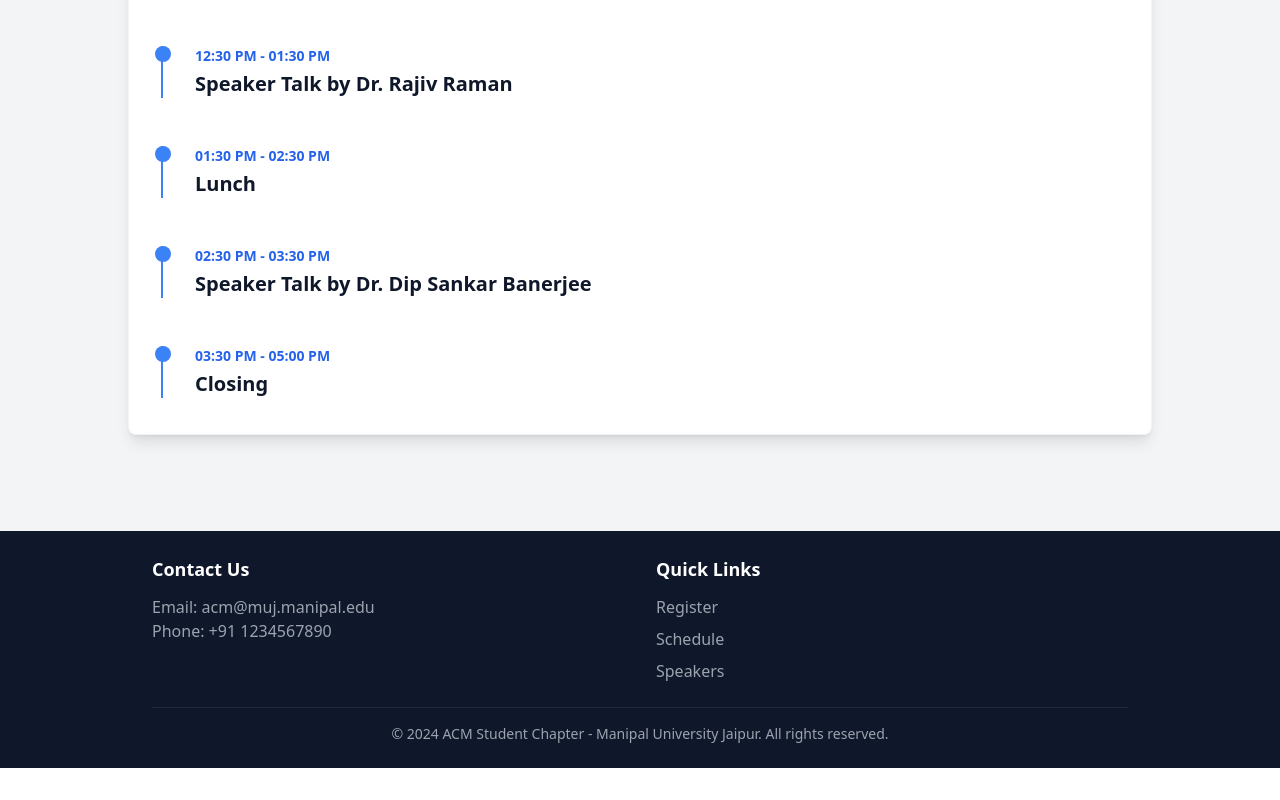
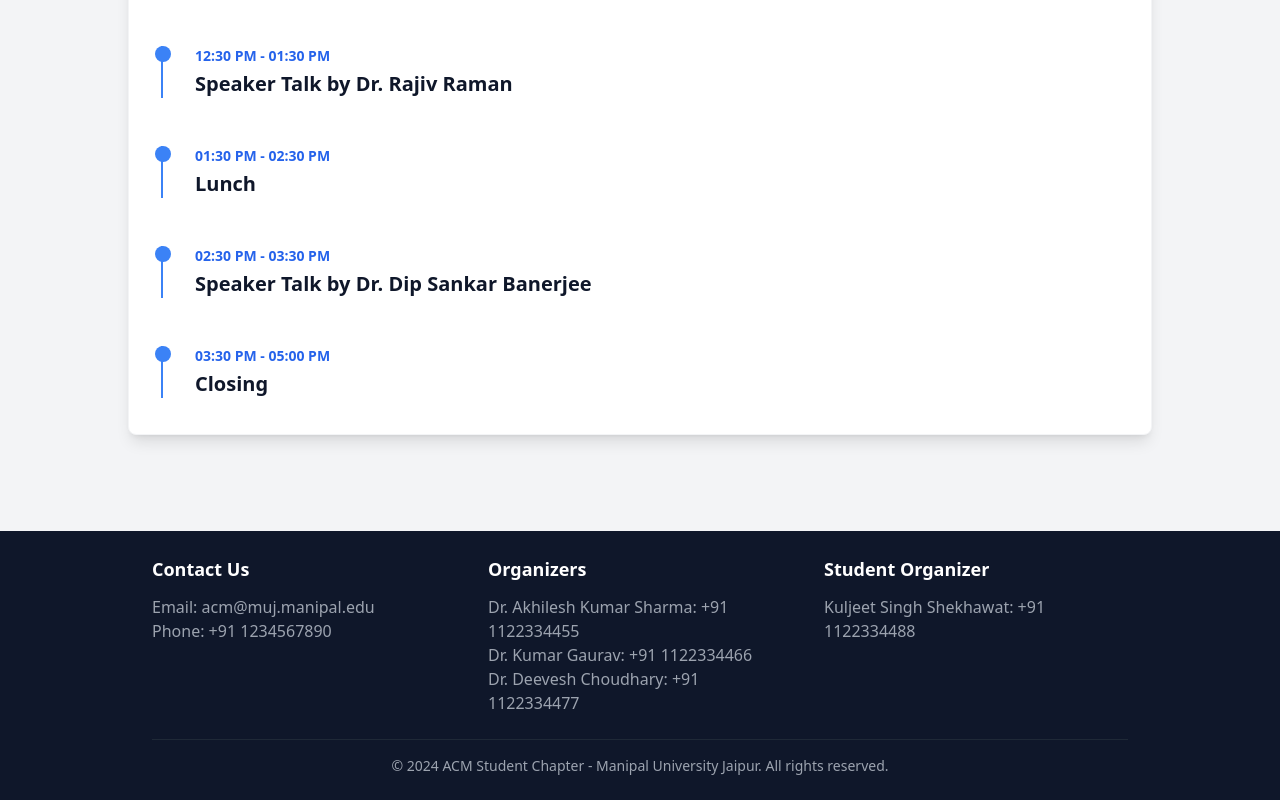
Before and after one commit to bhasinagam/ROCS, a React (Vite) app: page / in a window 1280 px wide. Shown: the part 3495-4295 px from the top of the page. Before the commit the page ends 4263 px from the top, so only its background shows below. Built offline with nearby package versions, Linux system fonts and the light colour scheme.

Commit message:
Update Footer.tsx
Added Organizers and fixed alignment

```diff
--- a/src/components/Footer.tsx
+++ b/src/components/Footer.tsx
@@ -4,22 +4,39 @@ export function Footer() {
   return (
     <footer className="bg-slate-900 text-white py-6">
       <div className="max-w-5xl mx-auto px-4 lg:px-6">
-        <div className="grid md:grid-cols-2 gap-8 text-center md:text-left">
+        {/* Main Footer Content */}
+        <div className="grid md:grid-cols-3 gap-8 text-center md:text-left">
           {/* Contact Section */}
           <div>
             <h3 className="text-lg font-semibold mb-3">Contact Us</h3>
-            <p className="text-gray-400">Email: <a href="mailto:acm@muj.manipal.edu" className="hover:text-white transition-colors">acm@muj.manipal.edu</a></p>
-            <p className="text-gray-400">Phone: <a href="tel:+911234567890" className="hover:text-white transition-colors">+91 1234567890</a></p>
+            <p className="text-gray-400">
+              Email: <a href="mailto:acm@muj.manipal.edu" className="hover:text-white transition-colors">acm@muj.manipal.edu</a>
+            </p>
+            <p className="text-gray-400">
+              Phone: <a href="tel:+911234567890" className="hover:text-white transition-colors">+91 1234567890</a>
+            </p>
           </div>
 
-          {/* Quick Links Section */}
+          {/* Organizers Section */}
           <div>
-            <h3 className="text-lg font-semibold mb-3">Quick Links</h3>
-            <ul className="space-y-2">
-              <li><a href="https://in.explara.com/e/research-opportunities-in-computer-science-at-manipal-university-jaipur" className="text-gray-400 hover:text-white transition-colors">Register</a></li>
-              <li><a href="#schedule" className="text-gray-400 hover:text-white transition-colors">Schedule</a></li>
-              <li><a href="#speakers" className="text-gray-400 hover:text-white transition-colors">Speakers</a></li>
-            </ul>
+            <h3 className="text-lg font-semibold mb-3">Organizers</h3>
+            <p className="text-gray-400">
+              Dr. Akhilesh Kumar Sharma: <a href="tel:+911122334455" className="hover:text-white transition-colors">+91 1122334455</a>
+            </p>
+            <p className="text-gray-400">
+              Dr. Kumar Gaurav: <a href="tel:+911122334466" className="hover:text-white transition-colors">+91 1122334466</a>
+            </p>
+            <p className="text-gray-400">
+              Dr. Deevesh Choudhary: <a href="tel:+911122334477" className="hover:text-white transition-colors">+91 1122334477</a>
+            </p>
+          </div>
+
+          {/* Student Organizer Section */}
+          <div>
+            <h3 className="text-lg font-semibold mb-3">Student Organizer</h3>
+            <p className="text-gray-400">
+              Kuljeet Singh Shekhawat: <a href="tel:+911122334488" className="hover:text-white transition-colors">+91 1122334488</a>
+            </p>
           </div>
         </div>
 
```
